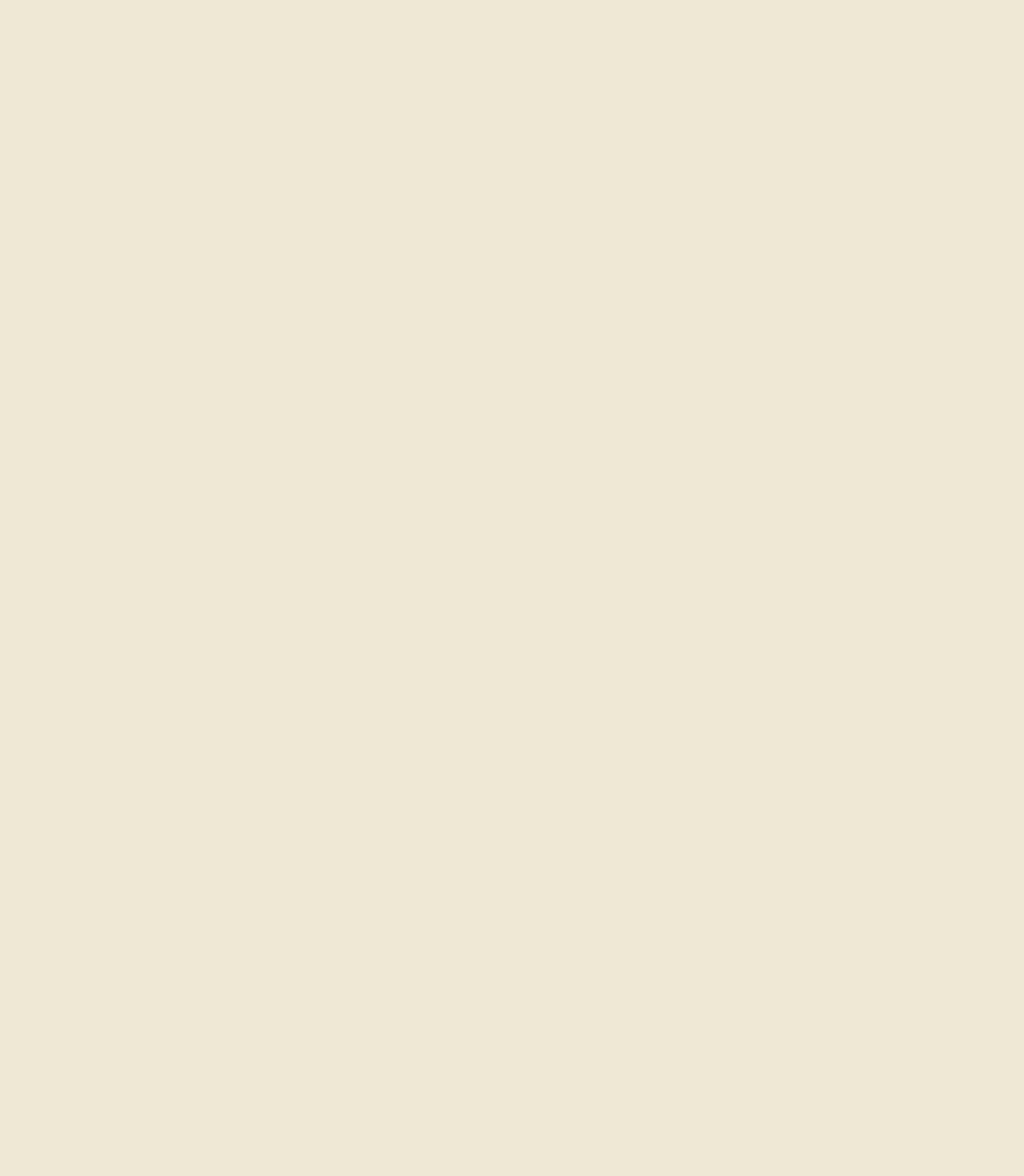
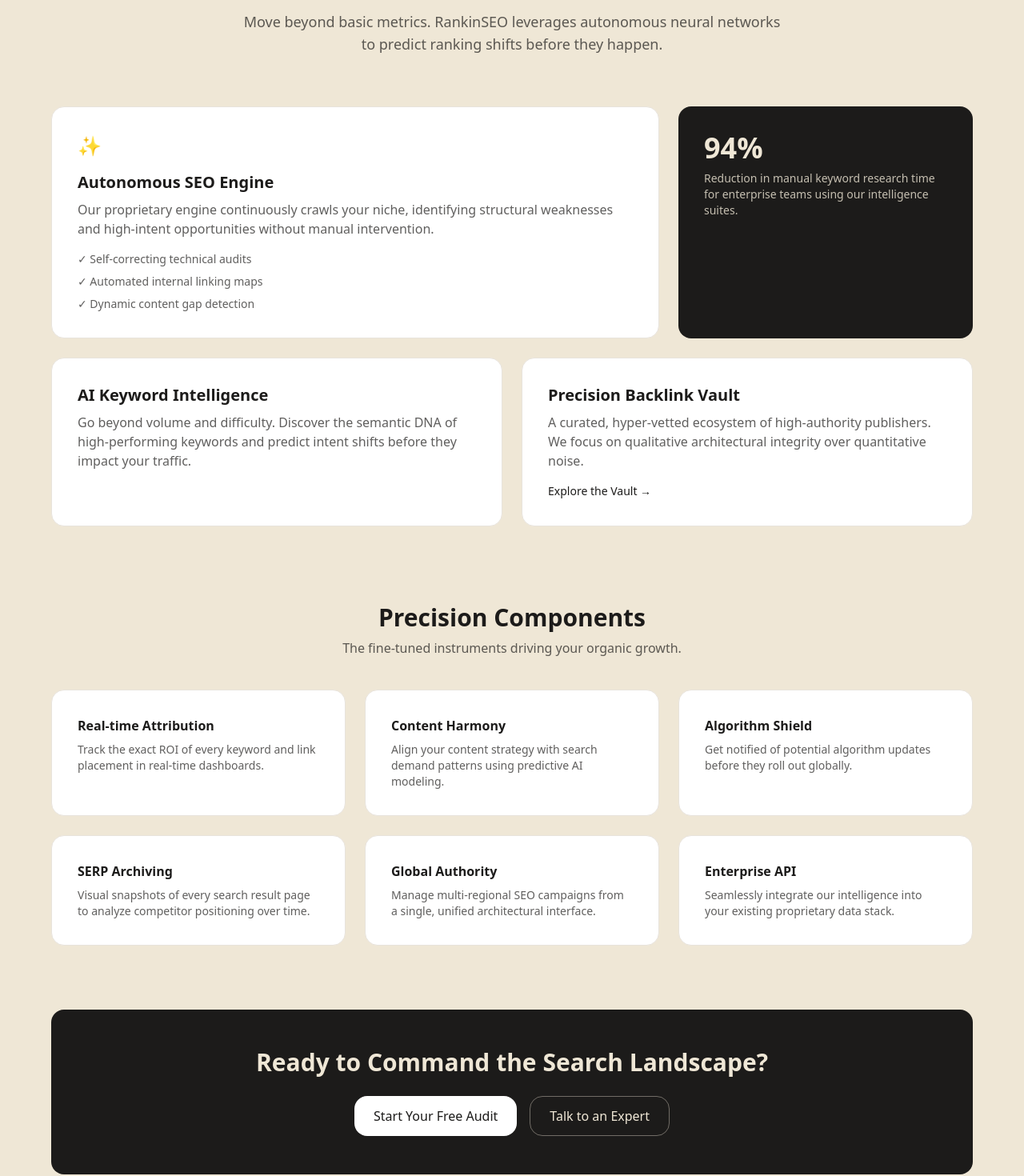
Before and after one commit to asgharshakir94-jpg/-my-seo-app, a Next.js app: page / in a window 1280 px wide. Shown: the part 700-2170 px from the top of the page at 80% size. Before the commit the page ends 800 px from the top, so only its background shows below. Built offline with nearby package versions, Linux system fonts and the light colour scheme.

Commit message:
Add Features section to landing page

```diff
--- a/app/page.tsx
+++ b/app/page.tsx
@@ -1,6 +1,7 @@
 'use client';
 import { useState } from 'react';
 import Link from 'next/link';
+import { FeaturesSection } from '@/components/FeaturesSection';
 
 export default function Page() {
   const [email, setEmail] = useState<string>("");
@@ -77,7 +78,7 @@ export default function Page() {
             </button>
           </div>
         </div>
-
+        <FeaturesSection />
         <div className="bg-surface border border-line rounded-lg p-6 shadow-flat">
           <h2 className="text-lg font-bold text-ink mb-1">Get notified about new features</h2>
           <p className="text-sm text-slate mb-4">
--- /dev/null
+++ b/components/FeaturesSection.tsx
@@ -0,0 +1,110 @@
+export function FeaturesSection() {
+    return (
+      <section className="bg-paper px-6 py-24">
+        <div className="mx-auto max-w-6xl text-center">
+          <p className="text-sm font-medium tracking-widest text-accent uppercase">
+            Engineered for Authority
+          </p>
+          <h2 className="mt-4 text-4xl md:text-5xl font-bold text-ink">
+            Sophisticated Intelligence for Modern SEO
+          </h2>
+          <p className="mt-6 max-w-2xl mx-auto text-lg text-ink/70">
+            Move beyond basic metrics. RankinSEO leverages autonomous neural
+            networks to predict ranking shifts before they happen.
+          </p>
+        </div>
+
+        {/* Top feature row */}
+        <div className="mx-auto max-w-6xl mt-16 grid md:grid-cols-3 gap-6">
+          <div className="md:col-span-2 bg-white rounded-2xl p-8 border border-line">
+            <div className="text-2xl">✨</div>
+            <h3 className="mt-4 text-xl font-semibold text-ink">
+              Autonomous SEO Engine
+            </h3>
+            <p className="mt-2 text-ink/70">
+              Our proprietary engine continuously crawls your niche, identifying
+              structural weaknesses and high-intent opportunities without
+              manual intervention.
+            </p>
+            <ul className="mt-4 space-y-2 text-sm text-ink/70">
+              <li>✓ Self-correcting technical audits</li>
+              <li>✓ Automated internal linking maps</li>
+              <li>✓ Dynamic content gap detection</li>
+            </ul>
+          </div>
+
+          <div className="bg-ink text-paper rounded-2xl p-8 flex flex-col justify-between">
+            <div>
+              <p className="text-4xl font-bold">94%</p>
+              <p className="mt-2 text-paper/80 text-sm">
+                Reduction in manual keyword research time for enterprise teams
+                using our intelligence suites.
+              </p>
+            </div>
+          </div>
+        </div>
+
+        {/* Second row: Keyword Intelligence + Backlink Vault */}
+        <div className="mx-auto max-w-6xl mt-6 grid md:grid-cols-2 gap-6">
+          <div className="bg-white rounded-2xl p-8 border border-line">
+            <h3 className="text-xl font-semibold text-ink">AI Keyword Intelligence</h3>
+            <p className="mt-2 text-ink/70">
+              Go beyond volume and difficulty. Discover the semantic DNA of
+              high-performing keywords and predict intent shifts before they
+              impact your traffic.
+            </p>
+          </div>
+          <div className="bg-white rounded-2xl p-8 border border-line">
+            <h3 className="text-xl font-semibold text-ink">Precision Backlink Vault</h3>
+            <p className="mt-2 text-ink/70">
+              A curated, hyper-vetted ecosystem of high-authority publishers.
+              We focus on qualitative architectural integrity over quantitative
+              noise.
+            </p>
+            <a href="#" className="mt-4 inline-block text-sm font-medium text-accent">
+              Explore the Vault →
+            </a>
+          </div>
+        </div>
+
+        {/* Precision Components grid */}
+        <div className="mx-auto max-w-6xl mt-24 text-center">
+          <h3 className="text-3xl font-bold text-ink">Precision Components</h3>
+          <p className="mt-2 text-ink/70">
+            The fine-tuned instruments driving your organic growth.
+          </p>
+        </div>
+
+        <div className="mx-auto max-w-6xl mt-10 grid md:grid-cols-3 gap-6">
+          {[
+            { title: "Real-time Attribution", desc: "Track the exact ROI of every keyword and link placement in real-time dashboards." },
+            { title: "Content Harmony", desc: "Align your content strategy with search demand patterns using predictive AI modeling." },
+            { title: "Algorithm Shield", desc: "Get notified of potential algorithm updates before they roll out globally." },
+            { title: "SERP Archiving", desc: "Visual snapshots of every search result page to analyze competitor positioning over time." },
+            { title: "Global Authority", desc: "Manage multi-regional SEO campaigns from a single, unified architectural interface." },
+            { title: "Enterprise API", desc: "Seamlessly integrate our intelligence into your existing proprietary data stack." },
+          ].map((item) => (
+            <div key={item.title} className="bg-white rounded-2xl p-8 border border-line">
+              <h4 className="font-semibold text-ink">{item.title}</h4>
+              <p className="mt-2 text-sm text-ink/70">{item.desc}</p>
+            </div>
+          ))}
+        </div>
+
+        {/* CTA band */}
+        <div className="mx-auto max-w-6xl mt-20 bg-ink rounded-2xl p-12 text-center">
+          <h3 className="text-3xl font-bold text-paper">
+            Ready to Command the Search Landscape?
+          </h3>
+          <div className="mt-6 flex gap-4 justify-center">
+            <button className="bg-white text-ink px-6 py-3 rounded-lg font-medium">
+              Start Your Free Audit
+            </button>
+            <button className="border border-paper/40 text-paper px-6 py-3 rounded-lg font-medium">
+              Talk to an Expert
+            </button>
+          </div>
+        </div>
+      </section>
+    );
+  }
```
